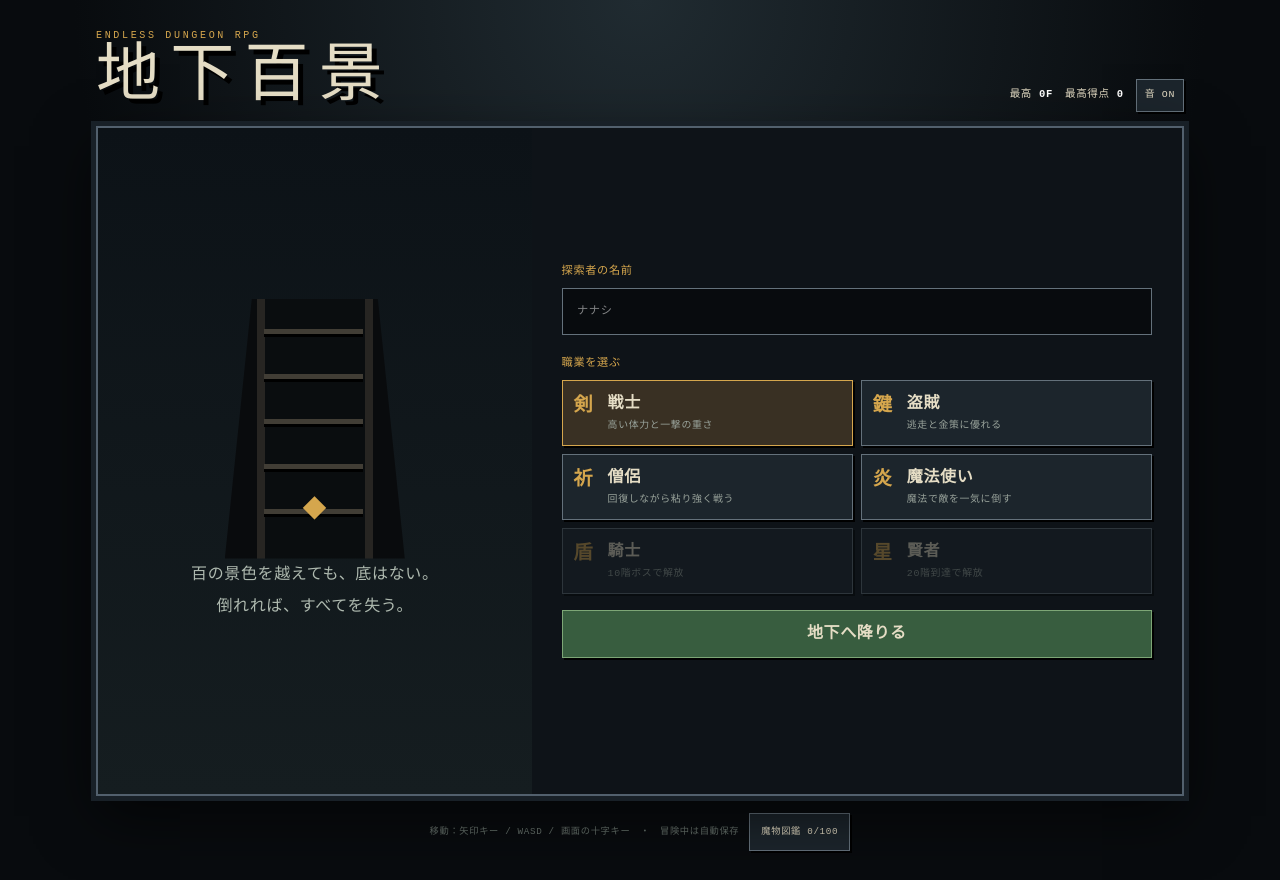
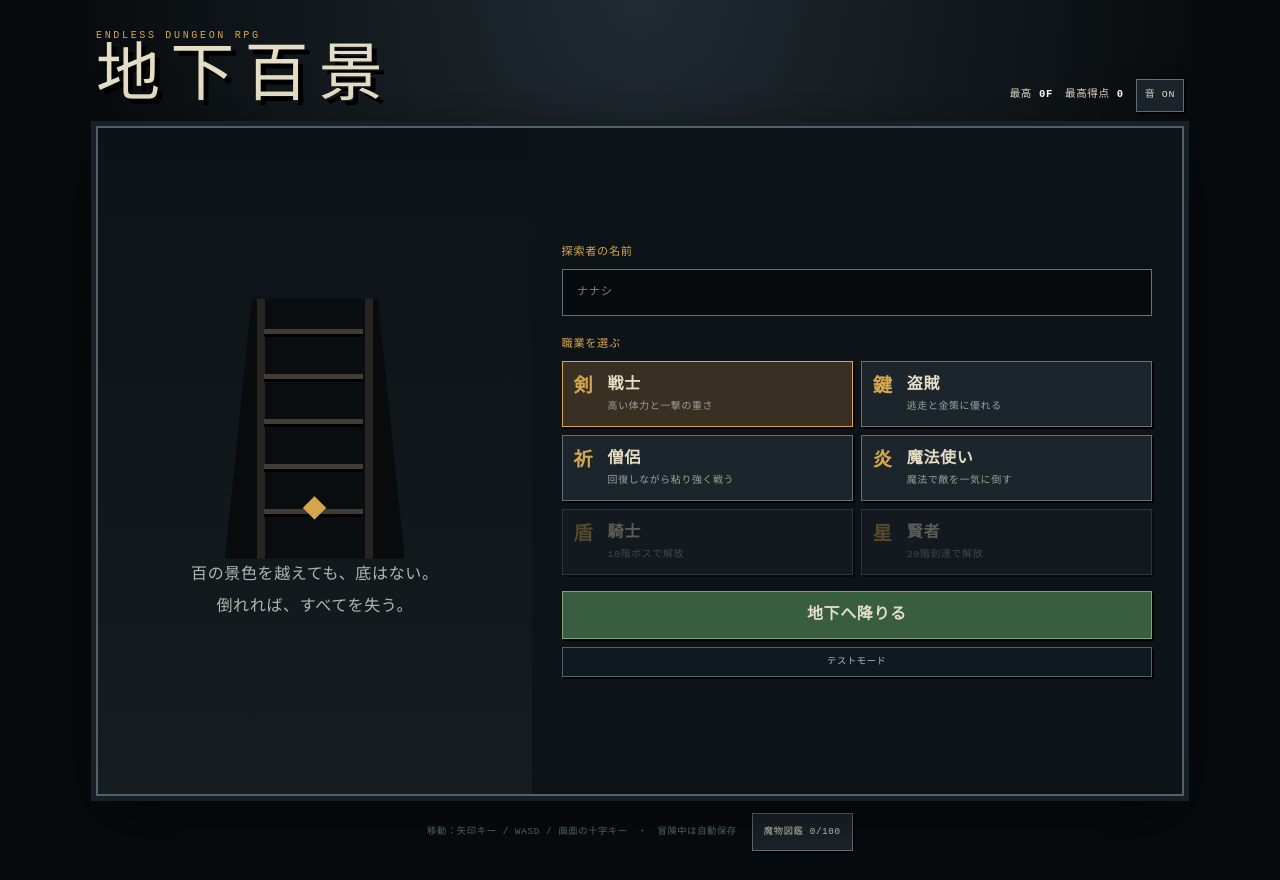
Before and after one commit to chika-hyakkei/chika-hyakkei.github.io, a Next.js app: page / in a window 1280 px wide. Built offline with nearby package versions, Linux system fonts and the light colour scheme.

Commit message:
Add password-protected test mode

```diff
--- a/app/page.tsx
+++ b/app/page.tsx
@@ -22,7 +22,7 @@ type Run = {
   name: string; job: JobKey; phase: Phase; floor: number; level: number; exp: number; hp: number; mp: number;
   gold: number; totalGold: number; kills: number; bosses: number; seed: number; nextUid: number; map: Tile[][]; seen: boolean[][];
   player: Point; enemies: DungeonEnemy[]; opened: number[]; inventory: OwnedGear[]; equipment: Record<GearKind, OwnedGear | null>;
-  potions: number; bombs: number; combo: number; relics: string[]; shopPotionAvailable: boolean; battle: BattleEnemy | null; pendingEnemyTurn: PendingEnemyTurn | null; guard: number; statuses: Status[]; message: string;
+  potions: number; bombs: number; combo: number; relics: string[]; testMode: boolean; shopPotionAvailable: boolean; battle: BattleEnemy | null; pendingEnemyTurn: PendingEnemyTurn | null; guard: number; statuses: Status[]; message: string;
 };
 type Meta = { bestFloor: number; bestScore: number; totalKills: number; cleared: boolean; unlocked: JobKey[]; jobBest: Partial<Record<JobKey, number>>; bestiary: Record<string,number> };
 type Result = { reason: "dead" | "return" | "abandon" | "clear"; floor: number; score: number; kills: number; bosses: number; unlocked: JobKey[] };
@@ -107,8 +107,8 @@ function Bestiary({ meta, onClose }: { meta: Meta; onClose: () => void }) {
 
 export default function Home(){
   const [meta,setMeta]=useState<Meta>(defaultMeta); const [run,setRun]=useState<Run|null>(null); const [result,setResult]=useState<Result|null>(null);
-  const [name,setName]=useState(""); const [job,setJob]=useState<JobKey>("warrior"); const [ready,setReady]=useState(false); const [muted,setMuted]=useState(false); const [pendingPurchase,setPendingPurchase]=useState<Gear|"potion"|null>(null); const [battleFx,setBattleFx]=useState<BattleFx>(""); const [enemySlash,setEnemySlash]=useState(false); const [turnStep,setTurnStep]=useState<"idle"|"player"|"enemy">("idle"); const [showBestiary,setShowBestiary]=useState(false); const audio=useRef<AudioContext|null>(null);
-  useEffect(()=>{try{const m=localStorage.getItem(META_KEY)??localStorage.getItem(LEGACY_META_KEY),r=localStorage.getItem(RUN_KEY);if(m)setMeta({...defaultMeta,...JSON.parse(m)});if(r){const saved=JSON.parse(r) as Run;setRun({...saved,bombs:saved.bombs??0,combo:saved.combo??0,relics:saved.relics??[],shopPotionAvailable:saved.shopPotionAvailable??true,statuses:saved.statuses??[],pendingEnemyTurn:saved.pendingEnemyTurn??null,battle:saved.battle?{...saved.battle,intent:saved.battle.intent??"attack",turn:saved.battle.turn??0}:null});}}catch{}setReady(true);},[]);
+  const [name,setName]=useState(""); const [job,setJob]=useState<JobKey>("warrior"); const [ready,setReady]=useState(false); const [muted,setMuted]=useState(false); const [pendingPurchase,setPendingPurchase]=useState<Gear|"potion"|null>(null); const [battleFx,setBattleFx]=useState<BattleFx>(""); const [enemySlash,setEnemySlash]=useState(false); const [turnStep,setTurnStep]=useState<"idle"|"player"|"enemy">("idle"); const [showBestiary,setShowBestiary]=useState(false); const [testGate,setTestGate]=useState(false); const [testPassword,setTestPassword]=useState(""); const [testFloor,setTestFloor]=useState(1); const audio=useRef<AudioContext|null>(null);
+  useEffect(()=>{try{const m=localStorage.getItem(META_KEY)??localStorage.getItem(LEGACY_META_KEY),r=localStorage.getItem(RUN_KEY);if(m)setMeta({...defaultMeta,...JSON.parse(m)});if(r){const saved=JSON.parse(r) as Run;setRun({...saved,bombs:saved.bombs??0,combo:saved.combo??0,relics:saved.relics??[],testMode:saved.testMode??false,shopPotionAvailable:saved.shopPotionAvailable??true,statuses:saved.statuses??[],pendingEnemyTurn:saved.pendingEnemyTurn??null,battle:saved.battle?{...saved.battle,intent:saved.battle.intent??"attack",turn:saved.battle.turn??0}:null});}}catch{}setReady(true);},[]);
   useEffect(()=>{if(ready)localStorage.setItem(META_KEY,JSON.stringify(meta));},[meta,ready]); useEffect(()=>{if(!ready)return;if(run)localStorage.setItem(RUN_KEY,JSON.stringify(run));else localStorage.removeItem(RUN_KEY);},[run,ready]);
   const beep=useCallback((f=440,d=.06,volume=.02,type:OscillatorType="square")=>{if(muted)return;const C=window.AudioContext||(window as typeof window&{webkitAudioContext:typeof AudioContext}).webkitAudioContext;const c=audio.current??new C();audio.current=c;void c.resume();const o=c.createOscillator(),g=c.createGain();o.type=type;o.frequency.value=f;g.gain.setValueAtTime(volume,c.currentTime);g.gain.exponentialRampToValueAtTime(.0001,c.currentTime+d);o.connect(g);g.connect(c.destination);o.start();o.stop(c.currentTime+d);},[muted]);
   const triggerFx=useCallback((fx:BattleFx)=>{setBattleFx(fx);window.setTimeout(()=>setBattleFx(""),fx==="vanish"?420:260);},[]);
@@ -120,7 +120,9 @@ export default function Home(){
   const victorySfx=useCallback(()=>{beep(98,.11,.035,"sawtooth");setTimeout(()=>beep(131,.12,.03,"square"),85);setTimeout(()=>beep(165,.18,.022,"triangle"),175);},[beep]);
   useEffect(()=>{if(!run||muted)return;const explore=[110,0,165,196,147,0,165,131],battle=[82,110,87,123,73,116,92,131,82,104,78,117],shop=[220,277,330,277,247,330,277,220];const notes=run.phase==="battle"?battle:run.phase==="shop"?shop:explore,tempo=run.phase==="battle"?132:235;let step=0;const id=window.setInterval(()=>{const note=notes[step++%notes.length];if(note)beep(note,run.phase==="battle"?.095:.13,run.phase==="battle"?.009:.0065,step%4===0?"sawtooth":"square");},tempo);return()=>window.clearInterval(id);},[Boolean(run),run?.phase,muted,beep]);
   const s=run?stats(run):null;
-  const start=()=>{const d=generateFloor(1,(Date.now()^Math.floor(Math.random()*999999))>>>0);const clean=name.trim().slice(0,8)||"ナナシ";const base=JOBS[job];setResult(null);setRun({name:clean,job,phase:"explore",floor:1,level:1,exp:0,hp:base.hp,mp:base.mp,gold:0,totalGold:0,kills:0,bosses:0,seed:d.seed,nextUid:1,map:d.map,seen:d.seen,player:d.player,enemies:d.enemies,opened:d.opened,inventory:[],equipment:{weapon:null,armor:null,accessory:null},potions:1,bombs:0,combo:0,relics:[],shopPotionAvailable:true,battle:null,pendingEnemyTurn:null,guard:0,statuses:[],message:"地下百景、一階。帰る道はまだ近い。"});beep(520,.15);};
+  const start=()=>{const d=generateFloor(1,(Date.now()^Math.floor(Math.random()*999999))>>>0);const clean=name.trim().slice(0,8)||"ナナシ";const base=JOBS[job];setResult(null);setRun({name:clean,job,phase:"explore",floor:1,level:1,exp:0,hp:base.hp,mp:base.mp,gold:0,totalGold:0,kills:0,bosses:0,seed:d.seed,nextUid:1,map:d.map,seen:d.seen,player:d.player,enemies:d.enemies,opened:d.opened,inventory:[],equipment:{weapon:null,armor:null,accessory:null},potions:1,bombs:0,combo:0,relics:[],testMode:false,shopPotionAvailable:true,battle:null,pendingEnemyTurn:null,guard:0,statuses:[],message:"地下百景、一階。帰る道はまだ近い。"});beep(520,.15);};
+  const startTest=()=>{if(testPassword!=="HYAKKEI100")return;const floor=Math.min(100,Math.max(1,Math.floor(testFloor)||1)),d=generateFloor(floor,(Date.now()^Math.floor(Math.random()*999999))>>>0),clean=name.trim().slice(0,8)||"TESTER",eq={weapon:{...gear.filter(i=>i.kind==="weapon"&&i.tier===5).at(-1)!,uid:1},armor:{...gear.filter(i=>i.kind==="armor"&&i.tier===5).at(-1)!,uid:2},accessory:{...gear.filter(i=>i.kind==="accessory"&&i.tier>=4).at(-1)!,uid:3}},base={name:clean,job,phase:"explore" as Phase,floor,level:50,exp:0,hp:9999,mp:9999,gold:9999,totalGold:9999,kills:0,bosses:Math.floor((floor-1)/10),seed:d.seed,nextUid:4,map:d.map,seen:d.seen,player:d.player,enemies:d.enemies,opened:d.opened,inventory:[],equipment:eq,potions:3,bombs:2,combo:0,relics:["r1","r2","r3","r4","r5","r6","r7","r8","r9","r10"],testMode:true,shopPotionAvailable:true,battle:null,pendingEnemyTurn:null,guard:0,statuses:[],message:`TEST MODE：地下${floor}階へ。最強状態を適用。`};const st=stats(base);setResult(null);setRun({...base,hp:st.maxHp,mp:st.maxMp});beep(880,.15);};
+  const jumpTestFloor=(value:number)=>setRun(g=>{if(!g?.testMode)return g;const floor=Math.min(100,Math.max(1,Math.floor(value)||1)),armed={...g,level:50,hp:9999,mp:9999,potions:3,bombs:2,statuses:[]},next=enterFloor(armed,floor),st=stats(next);return{...next,hp:st.maxHp,mp:st.maxMp,message:`TEST MODE：地下${floor}階へジャンプ。最強状態を再適用。`};});
   const enterFloor=(old:Run,floor:number)=>{const d=generateFloor(floor,old.seed);const st=stats(old),relics=old.relics??[],hpRate=.18+(relics.includes("r3")?.08:0),mpGain=3+(relics.includes("r8")?2:0);return{...old,phase:"explore" as Phase,floor,seed:d.seed,map:d.map,seen:d.seen,player:d.player,enemies:d.enemies,opened:d.opened,shopPotionAvailable:true,battle:null,pendingEnemyTurn:null,statuses:old.statuses.filter(s=>s.kind==="curse").map(s=>({...s,turns:Math.max(1,s.turns-1)})),hp:Math.min(old.hp+Math.ceil(st.maxHp*hpRate),st.maxHp),mp:Math.min(old.mp+mpGain,st.maxMp),message:`地下${floor}階。空気がさらに重くなった。`};};
   const finish=(reason:Result["reason"],current=run)=>{if(!current)return;const total=score(current);const unlocked=[...meta.unlocked];if(current.floor>=10&&!unlocked.includes("knight"))unlocked.push("knight");if(current.floor>=20&&!unlocked.includes("sage"))unlocked.push("sage");const newly=unlocked.filter(x=>!meta.unlocked.includes(x));setMeta({...meta,bestFloor:Math.max(meta.bestFloor,current.floor),bestScore:Math.max(meta.bestScore,total),totalKills:meta.totalKills+current.kills,cleared:meta.cleared||reason==="clear",unlocked,jobBest:{...meta.jobBest,[current.job]:Math.max(meta.jobBest[current.job]||0,current.floor)}});setResult({reason,floor:current.floor,score:total,kills:current.kills,bosses:current.bosses,unlocked:newly});setRun(null);beep(reason==="dead"?90:780,.3);};
   const openChest=(g:Run,x:number,y:number)=>{const id=y*W+x;if(g.opened.includes(id))return g;let [r,seed]=nextRandom(g.seed);const opened=[...g.opened,id];if(r<.32){const amount=8+g.floor*3+Math.floor(r*20);return{...g,seed,opened,gold:g.gold+amount,totalGold:g.totalGold+amount,message:`宝箱から ${amount} Gを手に入れた。`};}if(r<.56)return g.potions>=3?{...g,seed,opened,gold:g.gold+10,totalGold:g.totalGold+10,message:"回復薬は3個まで。代わりに10Gを得た。"}:{...g,seed,opened,potions:g.potions+1,message:"宝箱から回復薬を手に入れた。"};if(r<.68)return g.bombs>=2?{...g,seed,opened,gold:g.gold+16,totalGold:g.totalGold+16,message:"爆裂石は2個まで。代わりに16Gを得た。"}:{...g,seed,opened,bombs:g.bombs+1,message:"宝箱から爆裂石を手に入れた。戦闘で大ダメージを与える。"};if(g.inventory.length>=8)return{...g,seed,opened,gold:g.gold+12,totalGold:g.totalGold+12,message:"持ち物がいっぱいだ。装備を12Gに換えた。"};const tier=Math.min(5,Math.max(1,Math.ceil(g.floor/20))),choices=gear.filter(i=>Math.abs(i.tier-tier)<=1),item=choices[Math.floor(r*choices.length)%choices.length]??gear[0];return{...g,seed,opened,nextUid:g.nextUid+1,inventory:[...g.inventory,{...item,uid:g.nextUid}],message:`宝箱から「${item.name}」を手に入れた。`};};
@@ -162,7 +164,7 @@ export default function Home(){
     {!run?<section className="start-panel">
       <div className="title-copy"><div className="shaft" aria-hidden="true"><i/><i/><i/><i/><i/></div><p>百の景色を越えても、底はない。<br/>倒れれば、すべてを失う。</p></div>
       {result&&<div className={`result ${result.reason}`}><span>{result.reason==="dead"?"YOU DIED":result.reason==="clear"?"DUNGEON CONQUERED":result.reason==="return"?"RETURNED":"ABANDONED"}</span><h2>地下 {result.floor} 階</h2><p>得点 {result.score.toLocaleString()} ／ 討伐 {result.kills} ／ 階層主 {result.bosses}</p>{result.unlocked.length>0&&<strong>新職業解放：{result.unlocked.map(x=>JOBS[x].name).join("・")}</strong>}</div>}
-      <div className="setup"><label>探索者の名前<input value={name} maxLength={8} placeholder="ナナシ" onChange={e=>setName(e.target.value)}/></label><p className="choose-label">職業を選ぶ</p><div className="jobs">{(Object.keys(JOBS) as JobKey[]).map(k=>{const open=meta.unlocked.includes(k);return<button key={k} disabled={!open} className={job===k?"selected":""} onClick={()=>open&&setJob(k)}><b>{JOBS[k].mark}</b><span>{JOBS[k].name}</span><small>{open?JOBS[k].desc:(k==="knight"?"10階ボスで解放":"20階到達で解放")}</small></button>})}</div><button className="primary start" onClick={start}>地下へ降りる</button></div>
+      <div className="setup"><label>探索者の名前<input value={name} maxLength={8} placeholder="ナナシ" onChange={e=>setName(e.target.value)}/></label><p className="choose-label">職業を選ぶ</p><div className="jobs">{(Object.keys(JOBS) as JobKey[]).map(k=>{const open=meta.unlocked.includes(k);return<button key={k} disabled={!open} className={job===k?"selected":""} onClick={()=>open&&setJob(k)}><b>{JOBS[k].mark}</b><span>{JOBS[k].name}</span><small>{open?JOBS[k].desc:(k==="knight"?"10階ボスで解放":"20階到達で解放")}</small></button>})}</div><button className="primary start" onClick={start}>地下へ降りる</button><button className="test-entry" onClick={()=>setTestGate(!testGate)}>テストモード</button>{testGate&&<div className="test-gate"><label>パスワード<input type="password" value={testPassword} onChange={e=>setTestPassword(e.target.value)} placeholder="開発用"/></label><label>開始階<input type="number" min="1" max="100" value={testFloor} onChange={e=>setTestFloor(Number(e.target.value))}/></label><button className="primary" onClick={startTest}>最強状態で開始</button><small>{testPassword&&testPassword!=="HYAKKEI100"?"パスワードが違います":"階層ジャンプと最強状態が有効になります"}</small></div>}</div>
     </section>:<>
       <section className="game-layout"><div className="game-card"><div className="floor-head"><span>地下 <b>{run.floor}</b> 階</span><span>{JOBS[run.job].name}・{run.name}</span><span>得点 {score(run).toLocaleString()}</span></div>
         <div className={`map biome-${Math.floor((run.floor-1)/10)%4}`} role="grid" aria-label={`地下${run.floor}階の地図`}>
@@ -187,7 +189,7 @@ export default function Home(){
       {run.phase==="relicChoice"&&<div className="overlay"><div className="modal choice relic-choice"><span className="modal-kicker">BOSS RELIC</span><h2>遺物を選ぶ</h2><p>階層主の残した加護。今回の冒険だけ、深層へ力を貸す。</p><div className="relic-offers">{relicOffers(run).map(item=><button key={item.id} onClick={()=>setRun(g=>g?{...g,relics:g.relics.includes(item.id)?g.relics:[...g.relics,item.id],phase:"bossChoice",message:`遺物「${item.name}」を得た。${relicDescription[item.id]}`} :g)}><b>◆ {item.name}</b><small>{relicDescription[item.id]}</small></button>)}</div></div></div>}
       {run.phase==="ending"&&<div className="overlay"><div className="modal choice ending"><span className="modal-kicker">THE HUNDREDTH VISTA</span><h2>地下百景、踏破</h2><p>百の景色は静まり、あなたの足音だけが地上へ続く。<br/>失った者たちの灯が、帰り道を照らしている。</p><strong>「百景を越えた者」</strong><button className="primary" onClick={()=>finish("clear")}>地上へ帰る</button></div></div>}
     </>}
-    <footer>移動：矢印キー / WASD / 画面の十字キー　・　冒険中は自動保存　<button onClick={()=>setShowBestiary(true)}>魔物図鑑 {Object.values(meta.bestiary).filter(Boolean).length}/100</button></footer>
+    <footer>移動：矢印キー / WASD / 画面の十字キー　・　冒険中は自動保存　<button onClick={()=>setShowBestiary(true)}>魔物図鑑 {Object.values(meta.bestiary).filter(Boolean).length}/100</button>{run?.testMode&&<><button onClick={()=>jumpTestFloor(run.floor)}>TEST: 最強化</button><button onClick={()=>{const value=window.prompt("移動先の階層（1〜100）",String(run.floor));if(value!==null)jumpTestFloor(Number(value));}}>TEST: 階層ジャンプ</button></>}</footer>
     {showBestiary&&<Bestiary meta={meta} onClose={()=>setShowBestiary(false)}/>}
   </main>;
 }
```
Also changed, not shown: app/grim.css.
